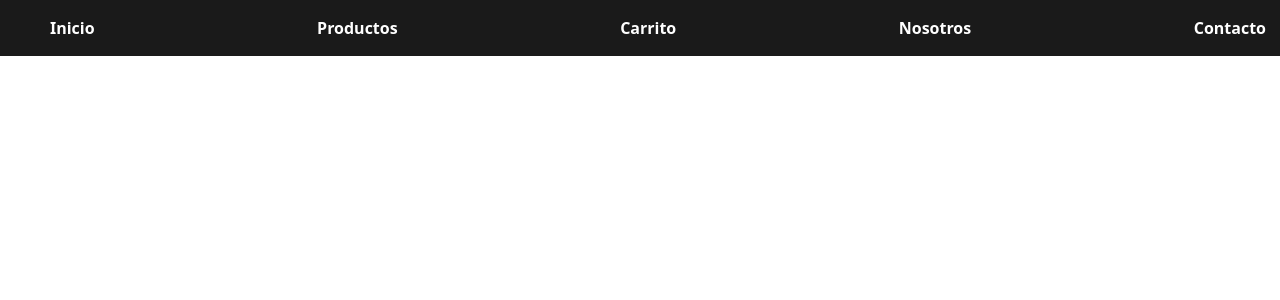
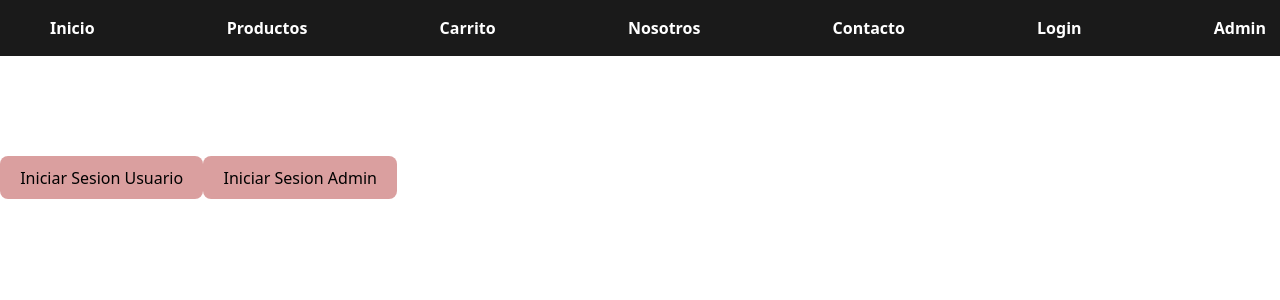
Before and after one commit to Ariel3748/react, a React (Vite) app in the folder preEntrega/: page /login in a window 1280 px wide. Shown: the top 300 px of the page. Built offline with nearby package versions, Linux system fonts and the light colour scheme.

Commit message:
Agrego funcionalidad Admin y User

```diff
--- /dev/null
+++ b/preEntrega/src/components/Admin.jsx
@@ -0,0 +1,8 @@
+export default function Admin({}){
+    return(
+        <>
+            <h1>Hola administrador</h1>
+        </>
+    )
+
+}
--- a/preEntrega/src/components/App.jsx
+++ b/preEntrega/src/components/App.jsx
@@ -5,15 +5,19 @@ import '../styles/App.css'
 import Home from'../layouts/Home'
 import ContainerProductos from './ContainerProductos'
 import Carrito from './Carrito'
-import {BrowserRouter as Router, Routes, Route} from 'react-router-dom';
+import {BrowserRouter as Router, Routes, Route, Navigate} from 'react-router-dom';
 import Nav from './Nav'
 import CardProducto from './CardProducto'
 import Contacto from './Contacto'
 import About from './About'
+import Login from './Login'
+import Admin from './Admin'
 
 function App() {
   const [cantidad,setCantidad] = useState(0)
   const [carrito, setCarrito] = useState([])
+  const [usuario,setUsuario] = useState(false)
+  const [admin,setAdmin] = useState(false)
 
 
 
@@ -41,6 +45,15 @@ function App() {
     setCarrito(carritoActualizado)
   }
 
+
+  function setearAdmin(){
+    setAdmin(!admin)
+  }
+
+  function setearUser(){
+    setUsuario(!usuario)
+  }
+
   console.log(carrito)
 
 
@@ -52,10 +65,12 @@ function App() {
         <Routes>
           <Route path='/' element={<Home/>} />
           <Route path='/Productos' element={<ContainerProductos/>}/>
-          <Route path="/carrito" element={<Carrito carrito={carrito} borrarProducto={borrarProducto}/>}/>
+          <Route path="/carrito" element={<Carrito carrito={carrito} borrarProducto={borrarProducto} user={usuario}  />}/>
           <Route path='/contacto' element={<Contacto/>}/>
           <Route path='/about' element={<About/>}/>
           <Route path="/productos/:id" element={<CardProducto funcionCarrito={agregarAlCarritoF} />} />
+          <Route path='/login' element={<Login user={usuario} admin={admin} setUser={setearUser} setAdmin={setearAdmin}/>}/>
+          <Route path='/admin' element={admin ? <Admin/> : <Navigate to={'/login'} replace />}/>
         </Routes>
       </div>
     </Router>
--- a/preEntrega/src/components/Carrito.jsx
+++ b/preEntrega/src/components/Carrito.jsx
@@ -1,6 +1,16 @@
+import { Navigate, replace } from 'react-router-dom';
 import '../styles/Carrito.css'
 
-export default function Carrito({ carrito, borrarProducto }) {
+export default function Carrito({ carrito, borrarProducto, user }) {
+
+  if(!user){
+    alert("No estas logueado")
+    return(
+    <Navigate to={'/login'} replace/>)
+  }
+
+
+
   return (
     <>
       <div id="carrito" className="carrito-container">
--- /dev/null
+++ b/preEntrega/src/components/Login.jsx
@@ -0,0 +1,10 @@
+export default function Login({user, admin, setUser, setAdmin}){
+
+    return(
+        <>
+            <button onClick={setUser}>{user ? "Cerrar Sesion Usuario" : "Iniciar Sesion Usuario"}</button>
+            <button onClick={setAdmin}>{admin ? "Cerrar Sesion Admin" : "Iniciar Sesion Admin"}</button>
+        </>
+
+    )
+}
--- a/preEntrega/src/components/Nav.jsx
+++ b/preEntrega/src/components/Nav.jsx
@@ -21,6 +21,12 @@ function Nav() {
           <li>
             <Link to="/contacto">Contacto</Link>
           </li>
+          <li>
+            <Link to="/login">Login</Link>
+          </li>
+          <li>
+            <Link to="/admin">Admin</Link>
+          </li>
         </ul>
       </nav>
     </>
```
